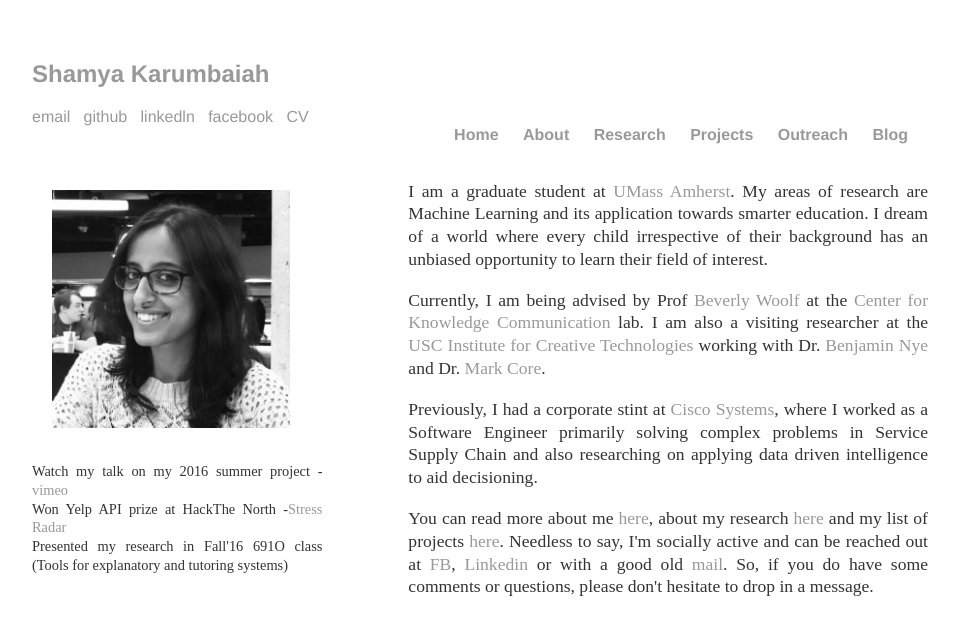
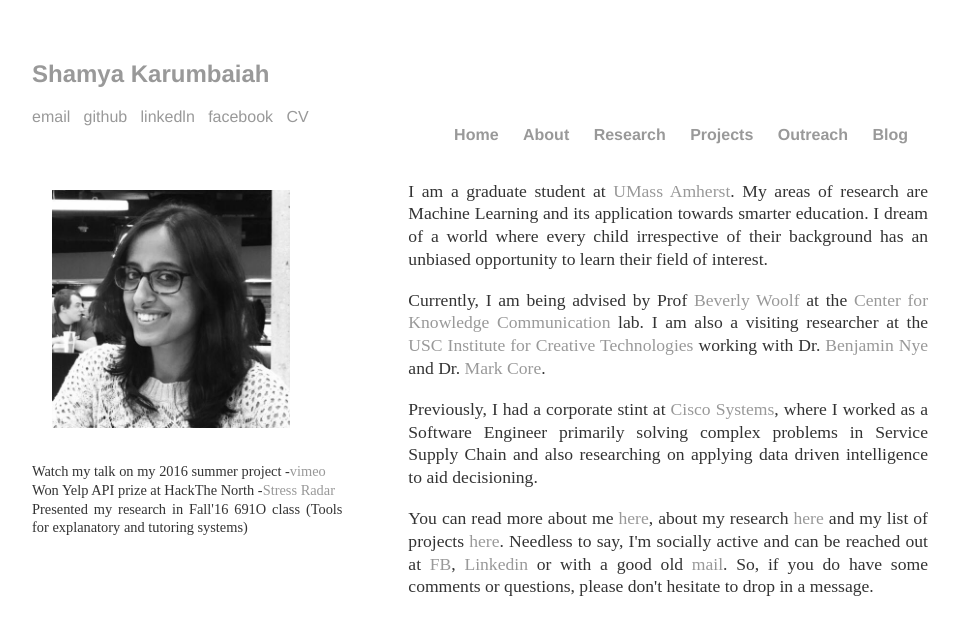
Before and after one commit to Shamya/shamyatest.github.io, a Jekyll site: the page built from index.html, in a window 1280 px wide. Shown: the top 635 px of the page, without its empty margins (160-1119 px from the left). Built offline with Jekyll 4.4.1, drawn with Linux system fonts in a browser that asks for light colours.

Commit message:
Update index.html

```diff
--- a/index.html
+++ b/index.html
@@ -7,7 +7,7 @@
   <br>
   <img src="/images/shamya.jpg" height=70% width=70% style="margin:10px 20px 10px 20px"></img>
 
-  <p style="margin:20px 50px 20px 0px;font-size:90%"> Watch my talk on my 2016 summer project -<a href ="https://vimeo.com/178362096">vimeo</a> <br>
+  <p style="margin:20px 30px 20px 0px;font-size:90%"> Watch my talk on my 2016 summer project -<a href ="https://vimeo.com/178362096">vimeo</a> <br>
   Won Yelp API prize at HackThe North -<a href ="http://devpost.com/software/hackthenorth2016-3xg5le">Stress Radar</a><br>
   Presented my research in Fall'16 691O class (Tools for explanatory and tutoring systems)</a><br>
   </p>
```
